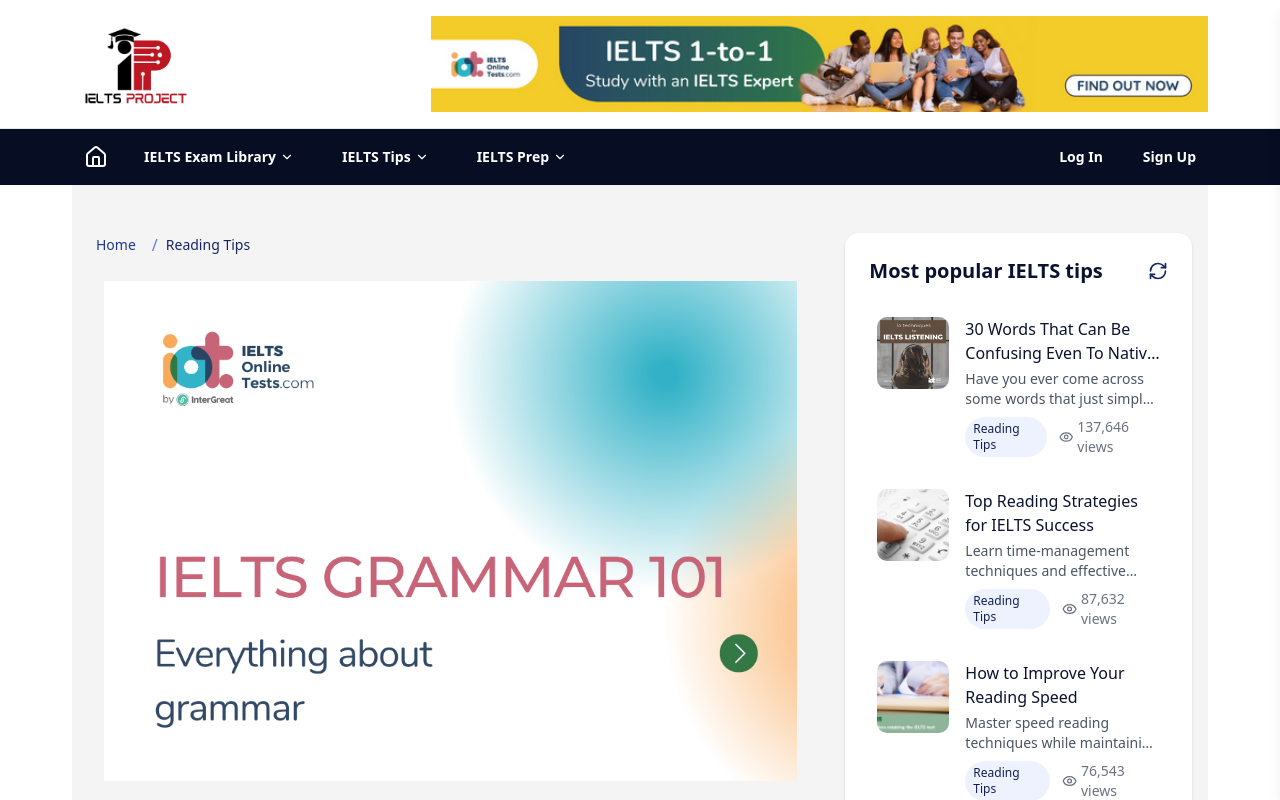
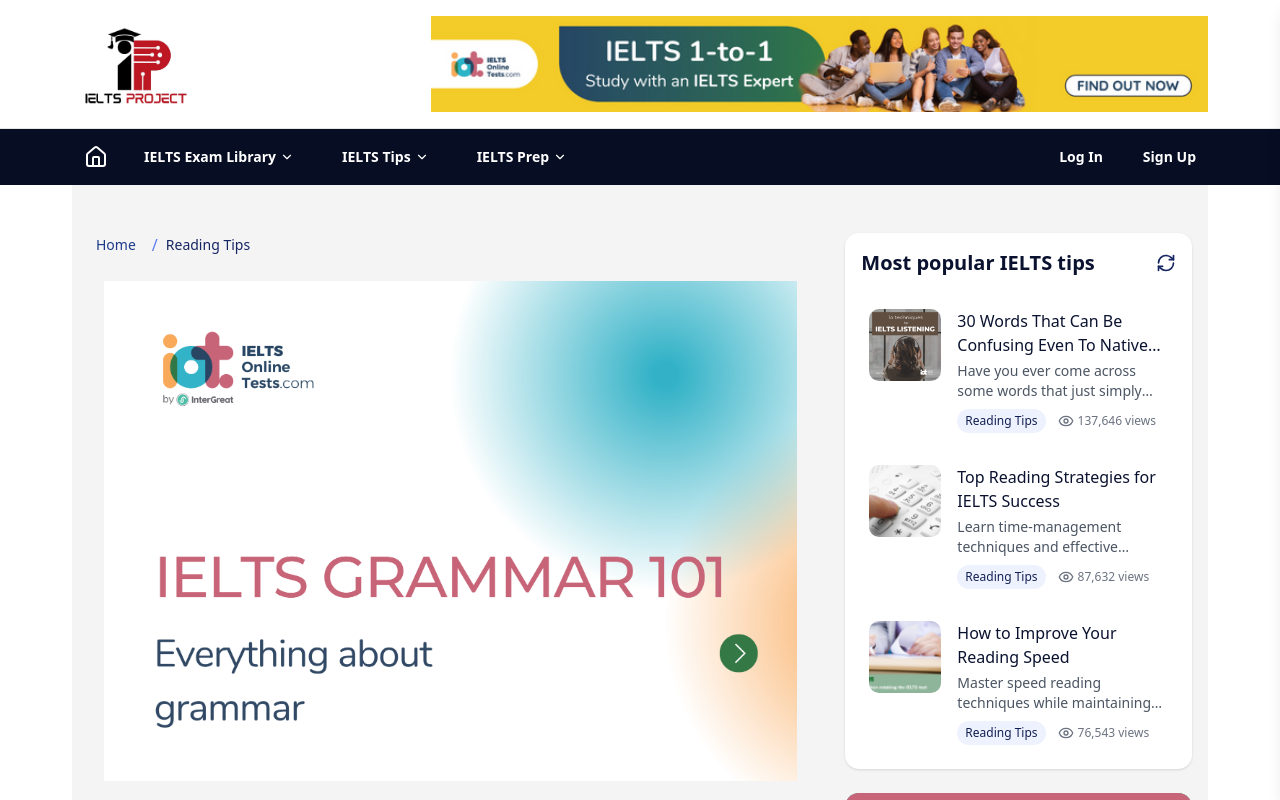
Before and after one commit to Abdullahishtiaq488/IELTS-ONLINE-TESTS, a Next.js app: page /reading-tips in a window 1280 px wide. Shown: the top 800 px of the page. Built offline with nearby package versions, Linux system fonts and the light colour scheme.

Commit message:
3 pages done

```diff
--- a/components/tips-page/FeaturedTips.tsx
+++ b/components/tips-page/FeaturedTips.tsx
@@ -31,7 +31,6 @@
                 : i - rating <= 0.5
                     ? 'text-warning-400'
                     : 'text-muted-500';
-            const starFilled = i <= Math.floor(rating) || (i - rating <= 0.5);
             stars.push(
                 <svg
                     key={i}
--- a/components/tips-page/TipsPageLayout.tsx
+++ b/components/tips-page/TipsPageLayout.tsx
@@ -62,7 +62,7 @@
                     {/* Sidebar - Right Side */}
                     <aside className="lg:col-span-1">
                         {/* Popular Tips Box */}
-                        <section aria-labelledby="popular-tips-heading" className="bg-white rounded-xl shadow-sm p-6 mb-6">
+                        <section aria-labelledby="popular-tips-heading" className="bg-white rounded-xl shadow-sm p-4 mb-6">
                             <div className="flex items-center justify-between mb-6">
                                 <h2 id="popular-tips-heading" className="text-xl font-bold text-primary-900">Most popular IELTS tips</h2>
                                 <button
@@ -96,7 +96,7 @@
                                             <p className="text-sm text-tertiary-600 mb-2 line-clamp-2">
                                                 {tip.description}
                                             </p>
-                                            <div className="flex items-center text-sm text-tertiary-500">
+                                            <div className="flex items-center text-xs text-tertiary-500">
                                                 <span className="px-2 py-1 bg-primary-50 text-primary-700 rounded-full text-xs font-medium">
                                                     {tip.category}
                                                 </span>
```
Also changed, not shown: components/MySection.tsx (deleted, +0 -41 lines).
